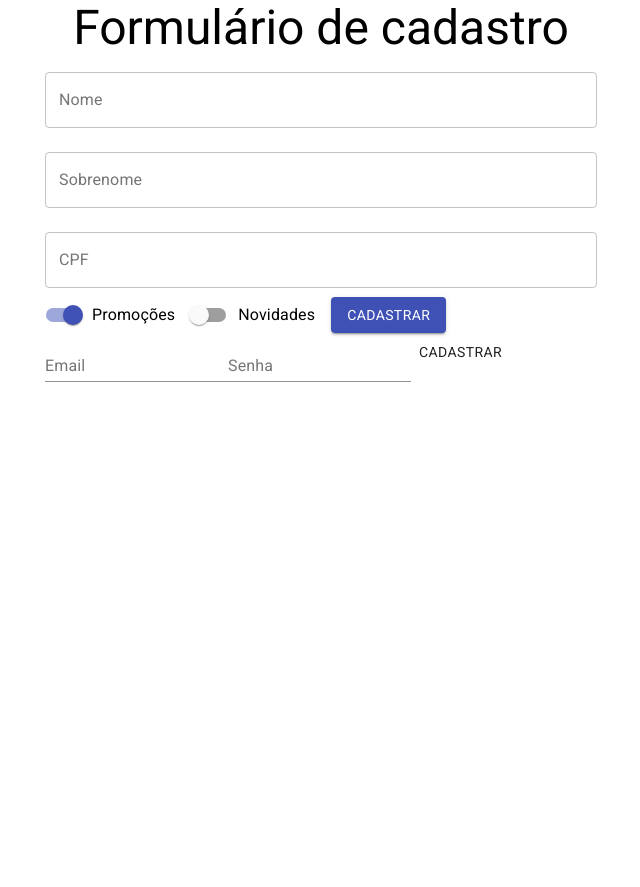
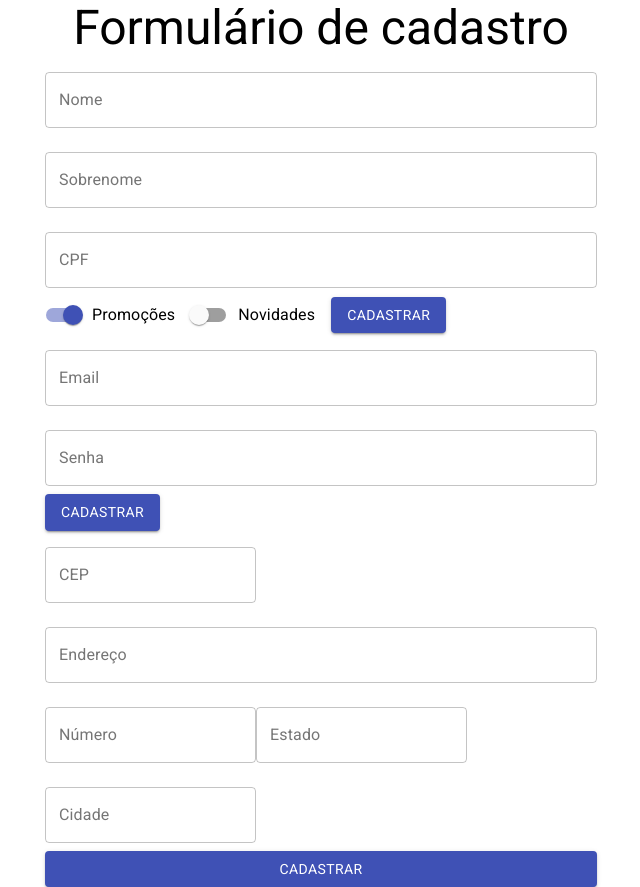
Before and after one commit to lucasviinic/formacao-reactjs, a React (Create React App) app in the folder hooks_contexts_and_best_practices/: page / in a window 1280 px wide. Shown: the whole page, without its empty margins (319-959 px from the left). Before the commit the page ends 800 px from the top, so only its background shows below. Built offline with nearby package versions, Linux system fonts and the light colour scheme.

Commit message:
Entendendo o problema
- Boas práticas de UX ao trabalharmos com formulários
- Por que separar um formulário em muitas partes

```diff
--- /dev/null
+++ b/hooks_contexts_and_best_practices/src/components/FormularioCadastro/DadosEntrega.jsx
@@ -0,0 +1,51 @@
+import React from "react";
+import { TextField, Button } from "@material-ui/core";
+
+function DadosEntrega() {
+  return (
+    <form>
+      <TextField
+        id="cep"
+        label="CEP"
+        type="number"
+        variant="outlined"
+        margin="normal"
+      />
+      <TextField
+        id="endereco"
+        label="Endereço"
+        type="text"
+        variant="outlined"
+        margin="normal"
+        fullWidth
+      />
+      <TextField
+        id="numero"
+        label="Número"
+        type="number"
+        variant="outlined"
+        margin="normal"
+      />
+      <TextField
+        id="estado"
+        label="Estado"
+        type="text"
+        variant="outlined"
+        margin="normal"
+      />
+      <TextField
+        id="cidade"
+        label="Cidade"
+        type="text"
+        variant="outlined"
+        margin="normal"
+      />
+
+      <Button type="submit" variant="contained" color="primary" fullWidth>
+        Cadastrar
+      </Button>
+    </form>
+  );
+}
+
+export default DadosEntrega;
--- a/hooks_contexts_and_best_practices/src/components/FormularioCadastro/DadosPessoais.jsx
+++ b/hooks_contexts_and_best_practices/src/components/FormularioCadastro/DadosPessoais.jsx
@@ -42,7 +42,6 @@
         onChange={(event) => {
           setCpf(event.target.value);
         }}
-
         onBlur={(event)=>{
           const ehValido = validarCPF(cpf);
           setErros({cpf:ehValido})
--- a/hooks_contexts_and_best_practices/src/components/FormularioCadastro/DadosUsuario.jsx
+++ b/hooks_contexts_and_best_practices/src/components/FormularioCadastro/DadosUsuario.jsx
@@ -1,14 +1,30 @@
-import React from 'react';
+import React from "react";
 import { TextField, Button, Switch, FormControlLabel } from "@material-ui/core";
 
-function DadosUsuario(){
-    return(
-        <form>
-            <TextField id="email" label="Email" type="email" />
-            <TextField id="senha" label="Senha" type="password" />
-            <Button type="submit">Cadastrar</Button>
-        </form>
-    )
+function DadosUsuario() {
+  return (
+    <form>
+      <TextField
+        id="email"
+        label="Email"
+        type="email"
+        variant="outlined"
+        margin="normal"
+        fullWidth
+      />
+      <TextField
+        id="senha"
+        label="Senha"
+        type="password"
+        variant="outlined"
+        margin="normal"
+        fullWidth
+      />
+      <Button type="submit" variant="contained" color="primary">
+        Cadastrar
+      </Button>
+    </form>
+  );
 }
 
 export default DadosUsuario;
--- a/hooks_contexts_and_best_practices/src/components/FormularioCadastro/FormularioCadastro.jsx
+++ b/hooks_contexts_and_best_practices/src/components/FormularioCadastro/FormularioCadastro.jsx
@@ -1,12 +1,14 @@
 import React, { Fragment } from "react";
 import DadosPessoais from "./DadosPessoais";
 import DadosUsuario from "./DadosUsuario";
+import DadosEntrega from './DadosEntrega'
 
 function FormularioCadastro({aoEnviar, validarCPF}) {
   return (
     <Fragment>
       <DadosPessoais aoEnviar={aoEnviar} validarCPF={validarCPF}/>
       <DadosUsuario />
+      <DadosEntrega />
     </Fragment>
   )
 }
```
